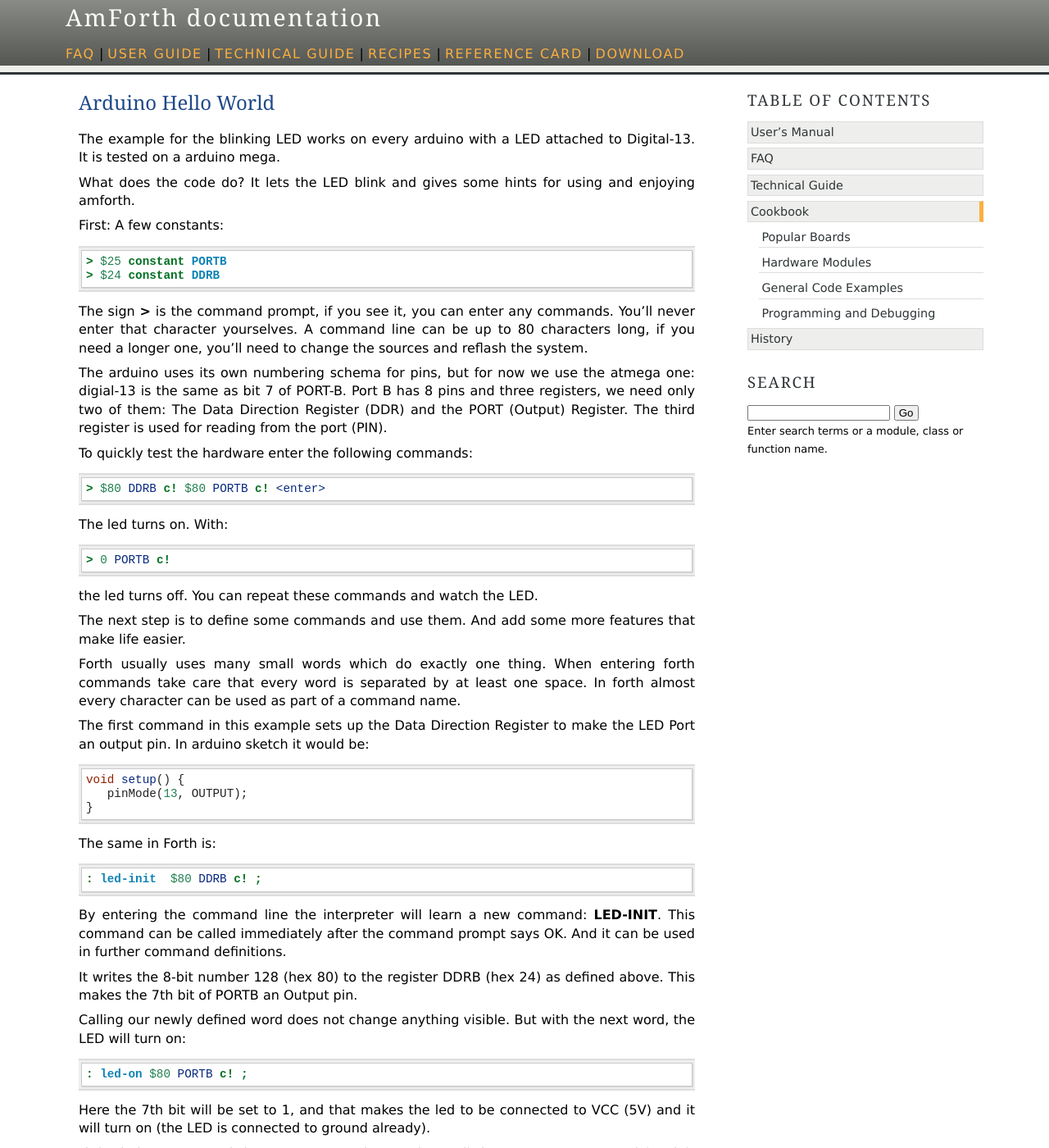
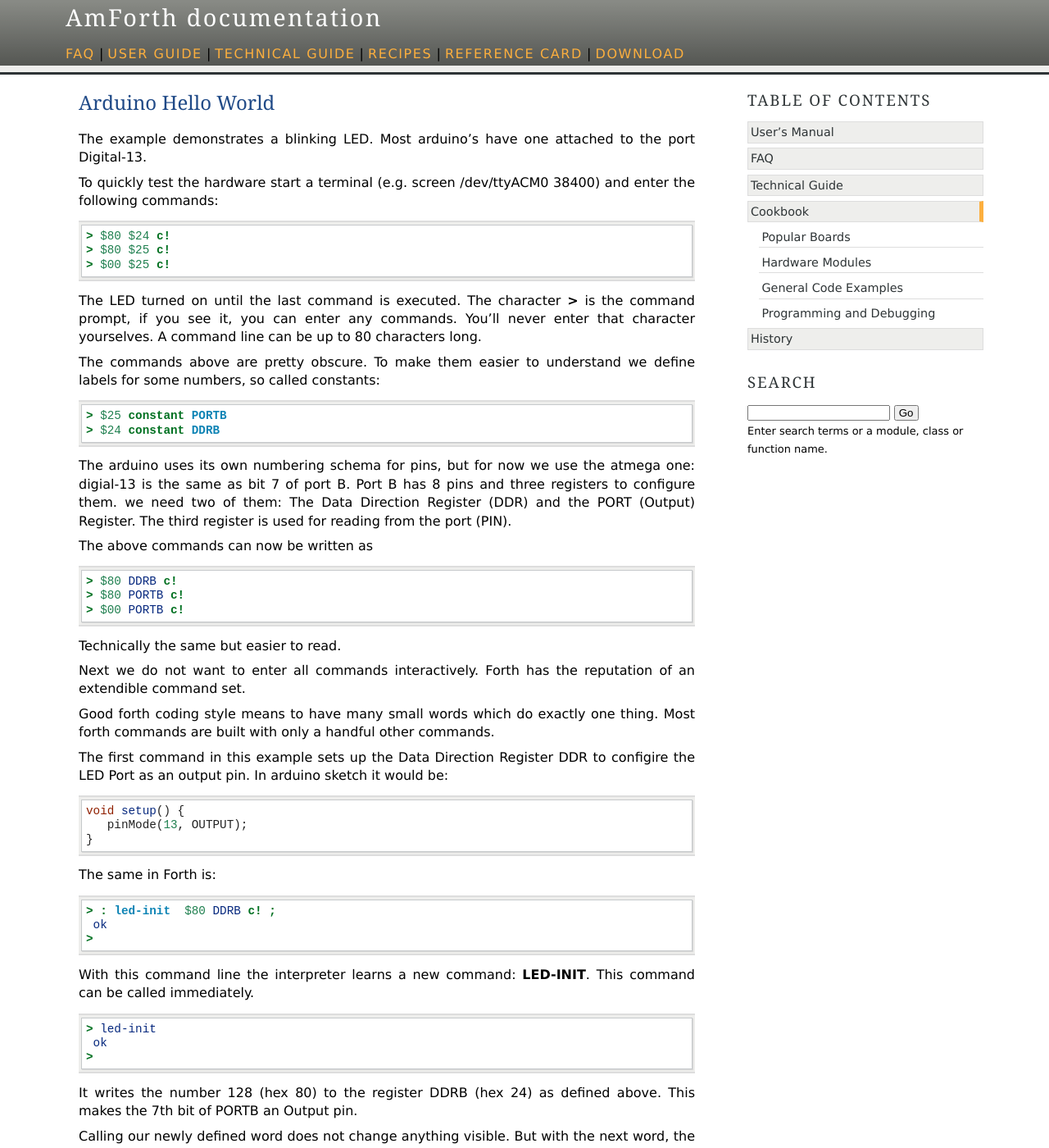
Before and after one commit to wexi/amforth-shadow, a Sphinx documentation site: the page built from doc/source/TG/recipes/Arduino-HelloWorld.rst, in a window 1280 px wide and 1400 px high. Shown: the whole window at 82% size. Built offline with Sphinx 7.4.7, drawn with Linux system fonts in a browser that asks for light colours; pages that are not in the unit, such as notebooks, are missing from menus; some of the changed text lies outside the part shown.

Commit message:
Hello World improved
git-svn-id: svn://svn.code.sf.net/p/amforth/code/trunk@1534 fd1c0b69-5d68-47f5-910c-86182ebb6ecd

```diff
--- a/doc/source/TG/recipes/Arduino-Analog.rst
+++ b/doc/source/TG/recipes/Arduino-Analog.rst
@@ -1,3 +1,5 @@
+.. _Arduino Analog:
+
 ==============
 Arduino Analog
 ==============
--- a/doc/source/TG/recipes/Arduino-HelloWorld.rst
+++ b/doc/source/TG/recipes/Arduino-HelloWorld.rst
@@ -2,56 +2,57 @@
 Arduino Hello World
 ===================
 
-The example for the blinking LED works on every arduino with a LED
-attached to Digital-13. It is tested on a arduino mega.
+The example demonstrates a blinking LED. Most arduino's have one
+attached to the port Digital-13.
 
-What does the code do? It lets the LED blink and
-gives some hints for using and enjoying amforth.
+To quickly test the hardware start a terminal (e.g. screen /dev/ttyACM0 38400)
+and enter the following commands:
 
-First: A few constants:
+.. code-block:: forth
+
+   > $80 $24 c!
+   > $80 $25 c!
+   > $00 $25 c!
+
+The LED turned on until the last command is executed. The character
+:command:`>` is the command prompt, if you see it, you can enter
+any commands. You'll never enter that character yourselves. A
+command line can be up to 80 characters long.
+
+The commands above are pretty obscure. To make them easier to
+understand we define labels for some numbers, so called
+constants:
 
 .. code-block:: forth
 
   > $25 constant PORTB
   > $24 constant DDRB
 
-The sign :command:`>` is the command prompt, if you see it, you can
-enter any commands. You'll never enter that character yourselves.
-A command line can be up to 80 characters
-long, if you need a longer one, you'll need to change the
-sources and reflash the system.
-
 The arduino uses its own numbering schema for pins, but
 for now we use the atmega one: digial-13 is the same as
-bit 7 of PORT-B. Port B has 8 pins and three registers, we need
-only two of them: The Data Direction Register (DDR) and the PORT
-(Output) Register. The third register is used for reading
-from the port (PIN).
+bit 7 of port B. Port B has 8 pins and three registers to
+configure them. we need two of them: The Data Direction
+Register (DDR) and the PORT (Output) Register. The third
+register is used for reading from the port (PIN).
 
-To quickly test the hardware enter the following commands:
+The above commands can now be written as
 
 .. code-block:: forth
 
-  > $80 DDRB c! $80 PORTB c! <enter>
+  > $80 DDRB c!
+  > $80 PORTB c!
+  > $00 PORTB c!
 
-The led turns on. With:
+Technically the same but easier to read.
 
-.. code-block:: forth
+Next we do not want to enter all commands interactively. Forth
+has the reputation of an extendible command set.
 
-  > 0 PORTB c!
+Good forth coding style means to have many small words which do exactly
+one thing. Most forth commands are built with only a handful other commands.
 
-the led turns off. You can repeat these commands and watch the LED.
-
-The next step is to define some commands and use them. And add some
-more features that make life easier.
-
-Forth usually uses many small words which do exactly one thing.
-When entering forth commands take care that every word is
-separated by at least one space. In forth almost every character
-can be used as part of a command name.
-
-The first command in this example sets up the Data Direction Register
-to make the LED Port an output pin. In arduino sketch it would be:
+The first command in this example sets up the Data Direction Register DDR
+to configire the LED Port as an output pin. In arduino sketch it would be:
 
 .. code-block:: c
 
@@ -63,13 +64,20 @@
 
 .. code-block:: forth
 
-  : led-init  $80 DDRB c! ;
+   > : led-init  $80 DDRB c! ;
+    ok
+   >
 
-By entering the command line the interpreter will learn a new command:
-:command:`led-init`. This command can be called immediately after the
-command prompt says OK. And it can be used in further command definitions.
+With this command line the interpreter learns a new command:
+:command:`led-init`. This command can be called immediately.
 
-It writes the 8-bit number 128 (hex 80) to the register DDRB (hex 24)
+.. code-block:: forth
+
+   > led-init
+    ok
+   >
+
+It writes the number 128 (hex 80) to the register DDRB (hex 24)
 as defined above. This makes the 7th bit of PORTB an Output pin.
 
 Calling our newly defined word does not change anything
@@ -99,50 +107,81 @@
 .. code-block:: console
 
   > led-on led-off led-on led-off
+   ok
+  >
 
-(since there is no timing involved yet, you may not even see the led glow)
+Since there is no timing yet, you may not even see the led flash, amforth is
+pretty fast.
 
-Our next word will simplify this, saves many keystrokes, and gives the
-real blink experience:
+Our next word will simplify this and gives the real blink experience:
 
 .. code-block:: forth
 
   : led-blink led-on 500 ms led-off 500 ms ;
 
-Calling this command will turn the led on, waits half a second, turn it
-off again and waits again half a second before returning to the command
+Calling this command will turn on the led, waits for half a second, turn it
+off again and waits another half a second before returning to the command
 prompt.
 
-With a command line like:
+With this command you can blink the led a few times
 
 .. code-block:: console
 
   > led-blink led-blink led-blink
+   ok
+  >
 
-The led will blink for a few seconds.
+The led will blink for a 3 seconds before the ok and returning to
+the command prompt.
 
-To make it blink "forever", the next word is helpful
+To make it blink "forever", we define another command word:
 
 .. code-block:: forth
 
-  : blink-forever
-    ." press any key to stop "
-    begin
-       led-blink
-       key?
-    until
-    key drop \ we do not want to keep this key stroke
-  ;
+   : blink-forever
+     ." press any key to stop "
+     begin
+        led-blink
+        key?
+     until
+     key drop
+   ;
 
-This word prints some text ("press any key to stop") and starts a loop.
-This loop lets the led blink one and checks for a keystroke. If no key
+Since this is our first command which needs more than 1 line, the
+interpreter acts more complex. It changes the command prompt until
+the end of the command definition is reached (the command ``;``)
+The ouput in the terminal window looks like
+
+.. code-block:: console
+
+   > : blink-forever
+    ok." press any key to stop"
+    okbegin
+    ok led-blink
+    ok key?
+    okuntil
+    okkey drop
+    ok;
+    ok
+   >
+
+This word first prints some text ("press any key to stop") and starts a loop.
+This loop lets the led blink once and checks for a keystroke. If no key
 is pressed, the loops is repeated. If a key is pressed, the loop is
-terminated. The last two commands are housekeeping: read the key pressed
+terminated. The last two commands are housekeeping: get the key pressed
 and forget it. Otherwise the key pressed would be the first character
 of the next command line.
 
 The advantage of defining many words is that you can test them immediately.
-Thus any further code can rely on words already being tested and that
+Thus any further code can rely on words already being tested. That
 makes debugging a lot easier. The drawback of that many words? You need
-some more code space for the names of the commands. There is no speed
-penalty.
+to remember their names.
+
+Where to go next
+................
+
+This example is very basic. Next steps may involve library code
+like :ref:`Digital Ports`. Related to it are the :ref:`Upload` for
+files with forth code.
+
+More Arduino related stuff is in :ref:`Arduino Analog`.
```
